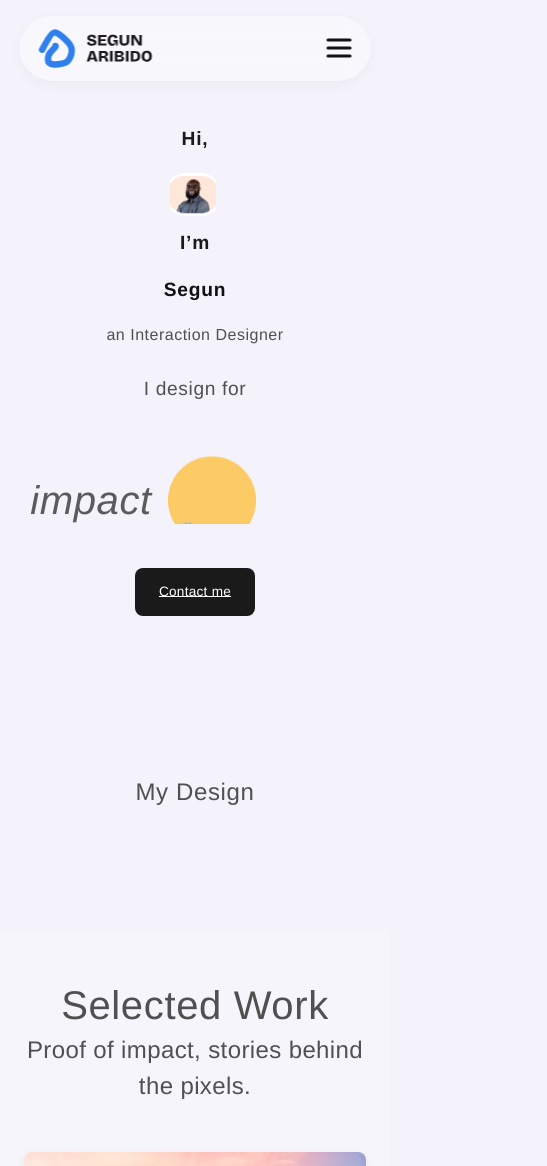
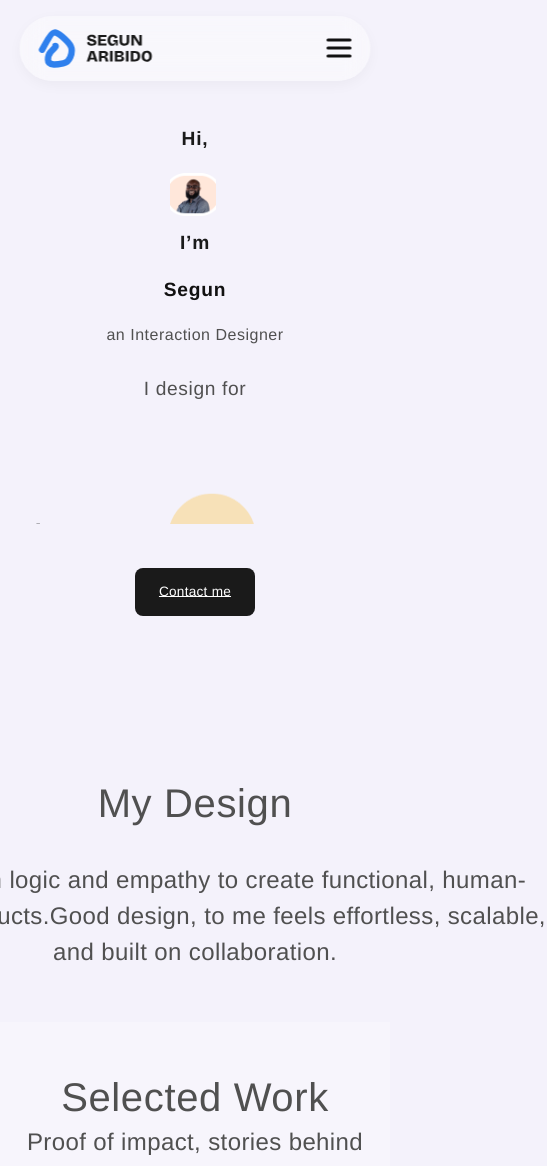
Before and after one commit to neducod/landing-page, a React (Vite) app: page / in a window 390 px wide. Shown: the top 1166 px of the page, 547 px wide, since content can reach past the window. Built offline with nearby package versions, Linux system fonts and the light colour scheme.

Commit message:
animation setup

```diff
--- a/src/components/DesignPhiloso.jsx
+++ b/src/components/DesignPhiloso.jsx
@@ -1,87 +1,18 @@
-// import { useState } from "react"
 import React, { useEffect, useState } from "react";
-// import React from "react";
 
 import "../styles/designphiloso.css";
 
-// const ICONS = {
-//   pen: "/icons/pen.png",
-//   heart1: "/icons/heart1.png",
-//   heart2: "/icons/heart2.png",
-//   bulb: "/icons/lightbulb.png",
-//   briefcase: "/icons/briefcase.png",
-// };
 
-// const steps = [
-//   /* 0 */ { main: "pen", showBulb: false, showCase: false, duration: 1200 },
-//   /* 1 */ { main: "heart1", showBulb: false, showCase: false, duration: 1200 },
-//   /* 2 */ { main: "heart2", showBulb: false, showCase: false, duration: 1200 },
-//   /* 3 */ { main: "heart2", showBulb: true, showCase: false, duration: 1500 },
-//   /* 4 */ { main: "heart2", showBulb: true, showCase: true, duration: 1400 },
-//   /* 5 */ { main: "heart2", showBulb: true, showCase: false, duration: 1500 }, // briefcase fades out
-// ];
-
-// function IconSequence() {
-//   const [stepIndex, setStepIndex] = useState(0);
-
-//   useEffect(() => {
-//     let mounted = true;
-//     const runStep = () => {
-//       const { duration } = steps[stepIndex];
-//       const t = setTimeout(() => {
-//         if (!mounted) return;
-//         setStepIndex((s) => (s + 1) % steps.length);
-//       }, duration);
-//       return () => clearTimeout(t);
-//     };
-
-//     const cleanup = runStep();
-//     return () => {
-//       mounted = false;
-//       if (cleanup) cleanup();
-//     };
-//   }, [stepIndex]);
-
-//   const { main, showBulb, showCase } = steps[stepIndex];
-// }
 const DesignPhiloso = () => {
     return(
       <section className="intro" id="home">
         <div className="qqq">
-        <h2 className="www">My Design</h2>
-        <div className="container">
-                          {/* <video
-  src="/ogtjer.mov"
-  autoPlay
-  loop
-  muted
-  playsInline
-  className="hero-video"
-/> */}
+          <h2 className="www">My Design</h2>
         </div>
-        </div>
-
+        <p className="intro-p">I design with logic and empathy to create functional, human-centered products.Good design, to me feels effortless, scalable, and built on collaboration.</p>
       <div className="test">
-        <div className="container" >
-        {/* <video
-  src="/Screen Recording 2025-10-17 at 13.13.33.mov"
-  autoPlay
-  loop
-  muted
-  playsInline
-  className="hero-video"
-/> */}
-        </div>
-        <div className="container">
-        {/* <video
-  src="/jjhn.mov"
-  autoPlay
-  loop
-  muted
-  playsInline
-  className="hero-video"
-/> */}
-        </div>
+        <div className="container"></div>
+        <div className="container"></div>
       </div>
     </section>
     );
--- a/src/styles/designphiloso.css
+++ b/src/styles/designphiloso.css
@@ -11,11 +11,22 @@
   display: flex;
   justify-content: center;
 }
+.intro-p{
+  color: #505050;
+text-align: center;
+font-family: "Helvetica Neue";
+font-size: 1.5rem;
+font-style: normal;
+font-weight: 400;
+line-height: 2.25rem; /* 150% */
+letter-spacing: 0.024rem;
+width: 44rem;
+}
 .qqq{
-  display: flex;
-  justify-content: center;
-  align-items: center;
-  /* gap: 40px; */
+  display: inline-flex;
+justify-content: center;
+align-items: center;
+gap: 0.75rem;
 }
 .www{
   color: #505050;
@@ -27,77 +38,3 @@
 letter-spacing: 0.04rem;
 margin-bottom: 1.25rem;
 }
-
-
-/* Medium screens (tablets) */
-@media (max-width: 1024px) {
-  .www {
-    font-size: 2rem;
-    line-height: 2.8rem;
-  }
-}
-
-/* Small screens (phones) */
-@media (max-width: 768px) {
-  .www {
-    font-size: 1.75rem;
-    line-height: 2.4rem;
-  }
-}
-
-/* Extra small screens (small phones) */
-@media (max-width: 480px) {
-  .www {
-    font-size: 1.5rem;
-    line-height: 2rem;
-  }
-  .qqq{
-    flex-direction: column;
-  }
-  .test{
-    flex-direction: column;
-  }
-  video{
-    max-width: 100%;
-  }
-}
-
-
-.container{
-  position: relative;
-  width: 100%;
-  max-width: 1200px; /* keeps it nicely centered on large screens */
-  margin: 0 auto;
-  border-radius: 12px;
-  overflow: hidden;
-}
-.container video {
-  width: 100%;
-  height: auto;
-  display: block;
-  object-fit: contain; /* keeps full video visible without cropping */
-  border-radius: inherit;
-}
-/* Mobile phones */
-@media (max-width: 768px) {
-  .container {
-    max-width: 100%;
-    padding: 0 1rem; /* small padding from screen edges */
-  }
-
-  .container video {
-    object-fit: contain;
-  }
-}
-
-/* Small phones */
-@media (max-width: 480px) {
-  .container {
-    padding: 0 0.5rem;
-  }
-
-  .container video {
-    width: 100%;
-    height: auto;
-  }
-}
```
